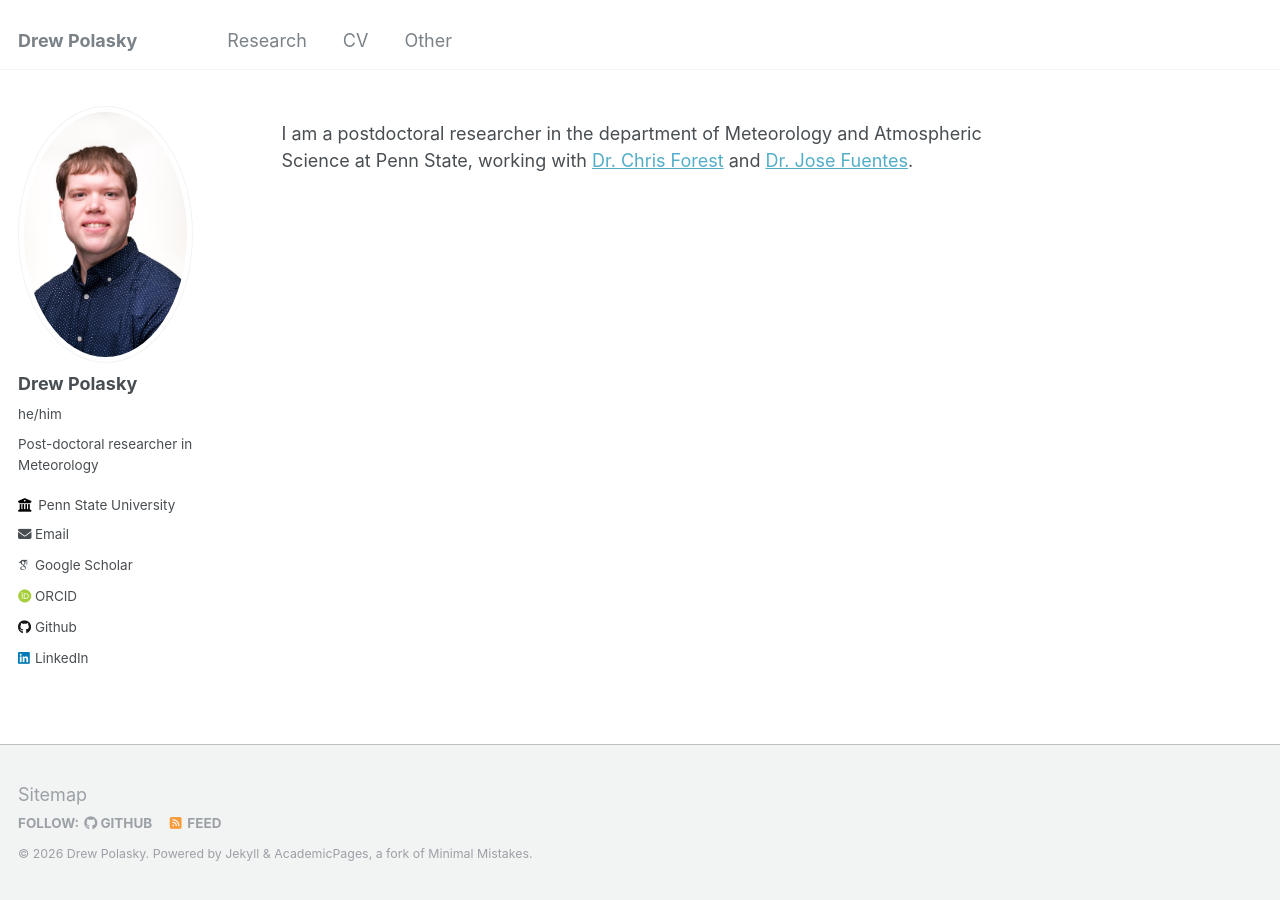
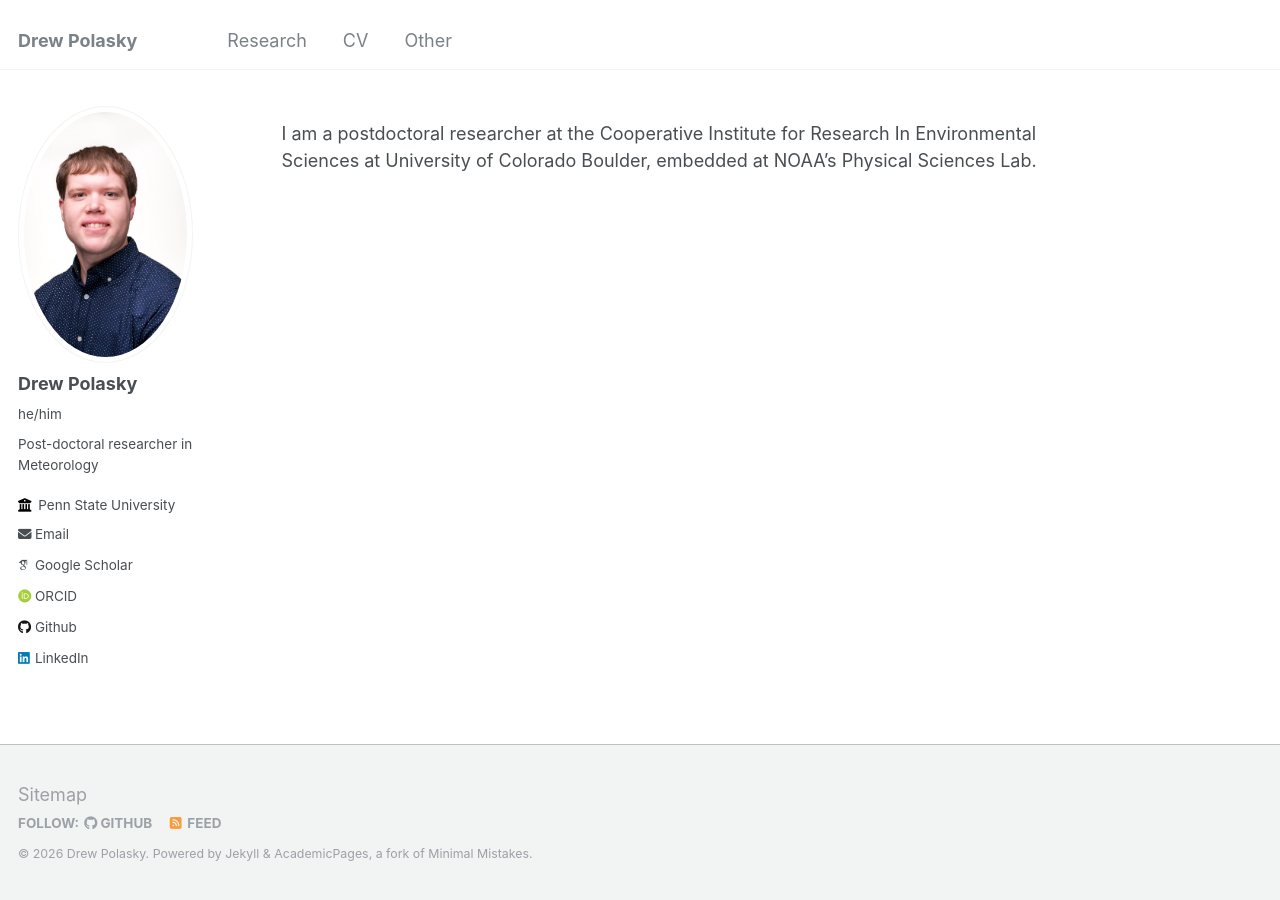
Before and after one commit to drewpolasky/drewpolasky.github.io, a Jekyll site: the page built from _pages/about.md, in a window 1280 px wide. Built offline with Jekyll 4.4.1, drawn with Linux system fonts in a browser that asks for light colours; some web fonts are replaced.

Commit message:
Update about page with new affiliation details

```diff
--- a/_pages/about.md
+++ b/_pages/about.md
@@ -7,4 +7,4 @@ redirect_from:
   - /about.html
 ---
 
-I am a postdoctoral researcher in the department of Meteorology and Atmospheric Science at Penn State, working with <a href="https://www.met.psu.edu/people/cef13/">Dr. Chris Forest</a> and <a href="https://micromet.psu.edu/">Dr. Jose Fuentes</a>.
+I am a postdoctoral researcher at the Cooperative Institute for Research In Environmental Sciences at University of Colorado Boulder, embedded at NOAA's Physical Sciences Lab.
```
